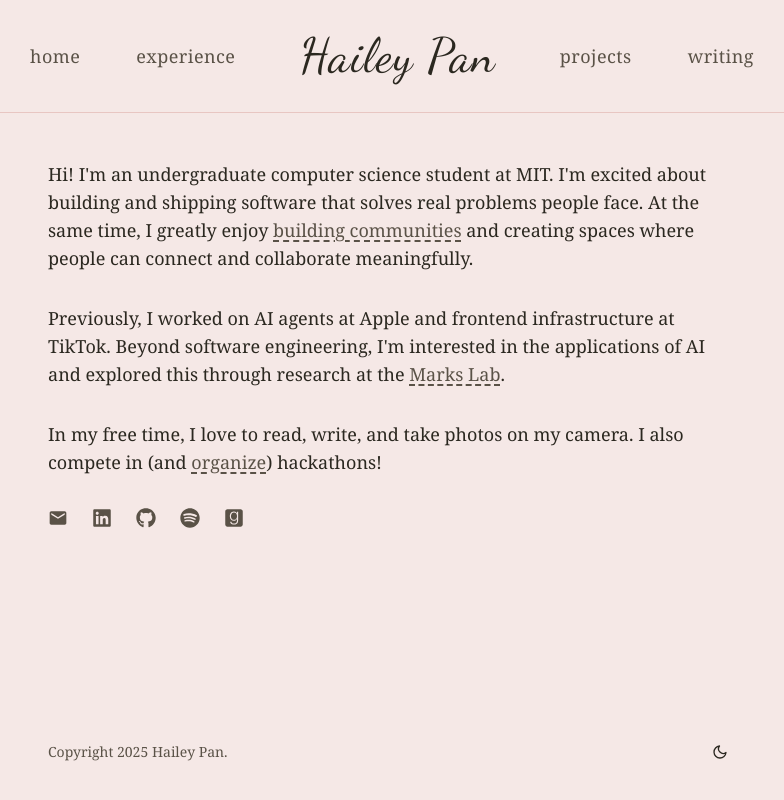
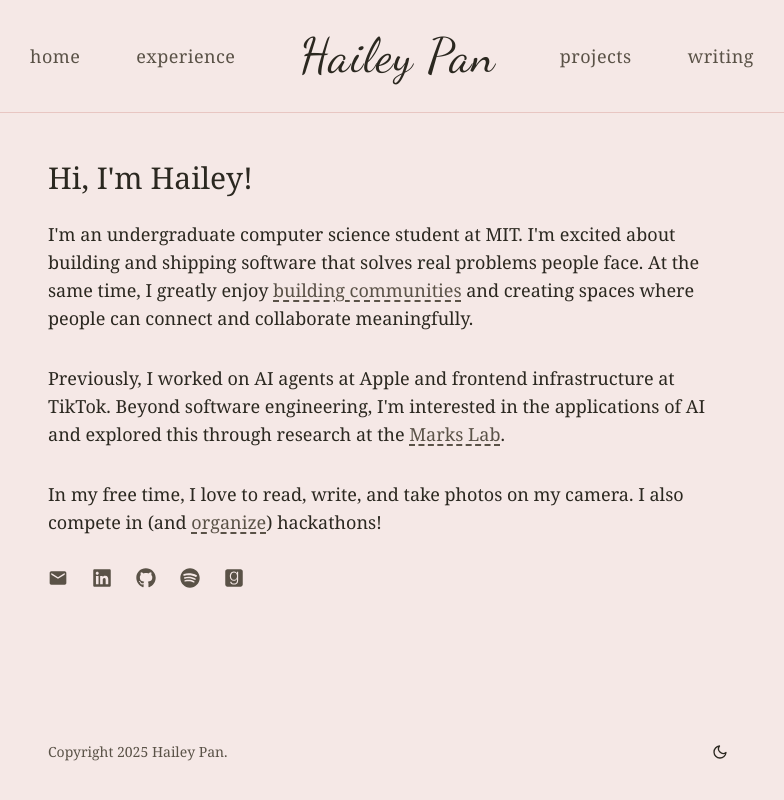
Before and after one commit to hap196/portfolio-website, a Next.js app: page / in a window 1280 px wide. Shown: the whole page, without its empty margins (248-1032 px from the left). Built offline with nearby package versions, Linux system fonts and the light colour scheme; a web font is replaced by a local one.

Commit message:
small change to home page

```diff
--- a/app/page.tsx
+++ b/app/page.tsx
@@ -5,9 +5,9 @@ export default function Home() {
   return (
     <main className="min-h-screen bg-[var(--color-background)] pt-28 md:pt-28 flex flex-col">
       <div className="max-w-3xl px-10 container mx-auto px-8 py-12 flex-grow">
-        <h1 className="text-4xl font-light text-[var(--color-text-primary)] font-serif"></h1>
+        <h1 className="text-3xl font-light text-[var(--color-text-primary)] font-serif mb-6">Hi, I'm Hailey!</h1>
         <p className="text-lg text-[var(--color-text-primary)] font-serif">
-          Hi! I'm an undergraduate computer science student at MIT. I'm excited
+          I'm an undergraduate computer science student at MIT. I'm excited
           about building and shipping software that solves real problems people
           face. At the same time, I greatly enjoy{" "}
           <a
```
